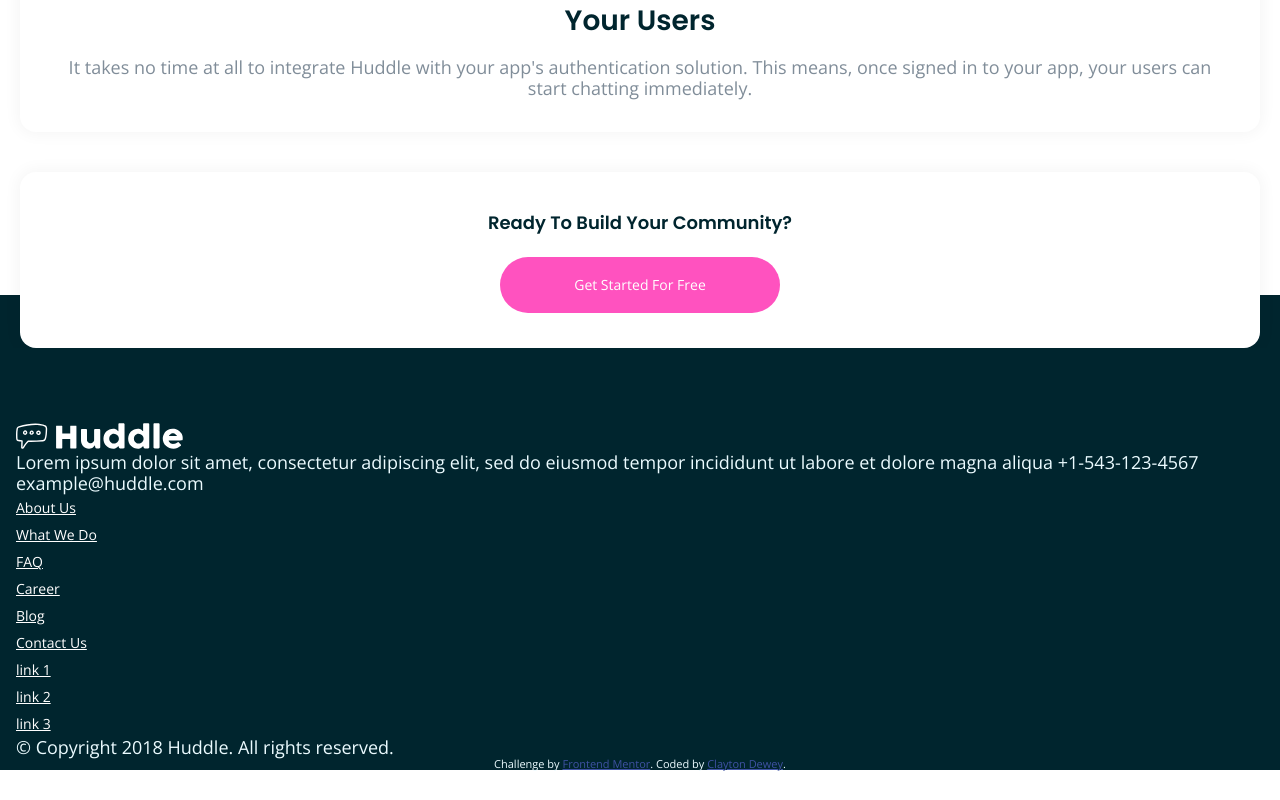
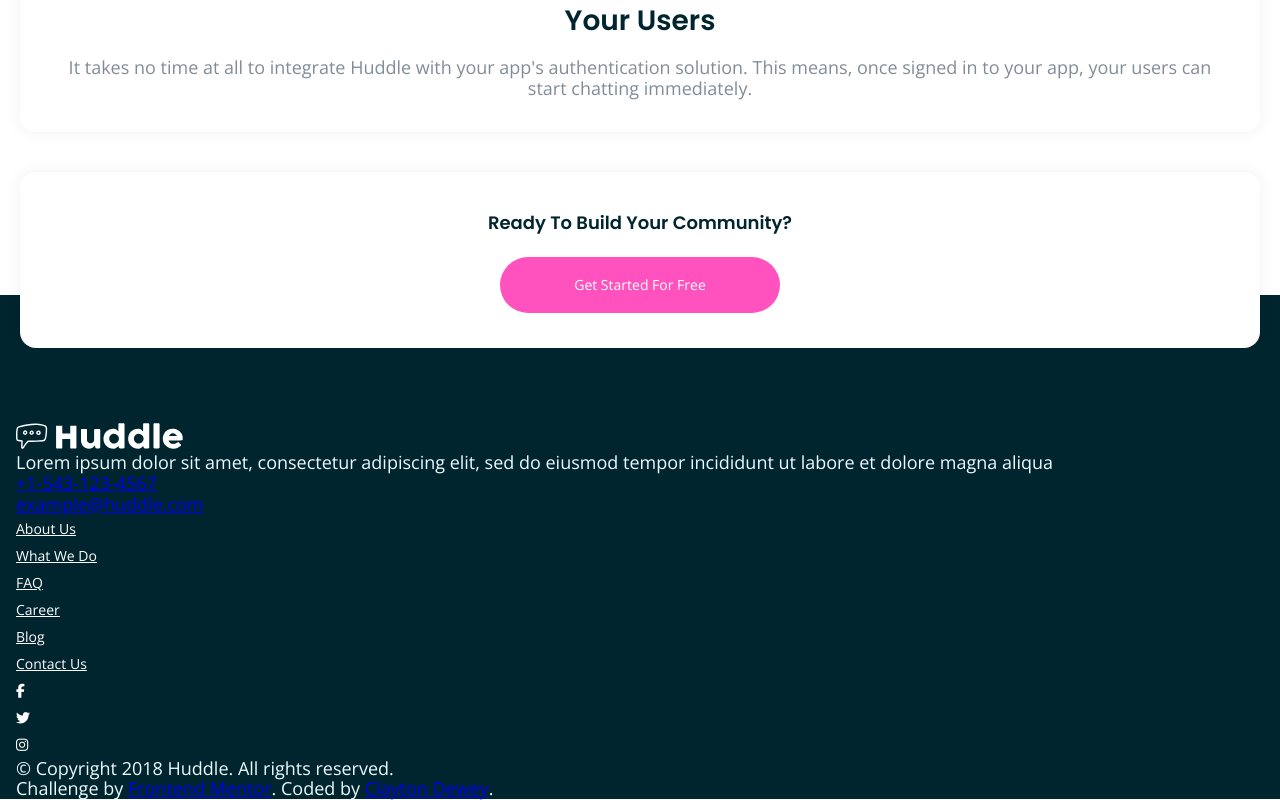
Before and after one commit to ClaytonDewey/fem-huddle-page, a website: page index.html in a window 1280 px wide. Shown: the part 1973-2773 px from the top of the page. Before the commit the page ends 2744 px from the top, so only its background shows below. Drawn offline with nearby package versions, Linux system fonts and the light colour scheme.

Commit message:
refactor: Add containers to separate footer pieces
Add Font Awesome script for social icons

```diff
--- a/index.html
+++ b/index.html
@@ -12,20 +12,9 @@
     rel="stylesheet">
   <link rel="stylesheet" href="dist/style.css">
   <link rel="icon" type="image/png" sizes="32x32" href="./images/favicon-32x32.png">
-
+  <script src="https://kit.fontawesome.com/02cc959292.js" crossorigin="anonymous"></script>
   <title>Frontend Mentor | Huddle landing page with alternating feature blocks</title>
 
-  <!-- Feel free to remove these styles or customise in your own stylesheet 👍 -->
-  <style>
-    .attribution {
-      font-size: 11px;
-      text-align: center;
-    }
-
-    .attribution a {
-      color: hsl(228, 45%, 44%);
-    }
-  </style>
 </head>
 
 <body>
@@ -112,20 +101,24 @@
     <img src="./images/logo-footer.svg" alt="" class="footer__logo">
 
     <div class="footer__body">
-      <div>
-        Lorem ipsum dolor sit amet, consectetur adipiscing elit, sed do eiusmod tempor
-        incididunt ut labore et dolore magna aliqua
-        +1-543-123-4567
-        example@huddle.com
+      <div class="footer__info">
+        <p class="footer__info-location">
+          Lorem ipsum dolor sit amet, consectetur adipiscing elit, sed do eiusmod tempor
+          incididunt ut labore et dolore magna aliqua
+        </p>
+
+        <p class="footer__info-phone"><a href="tel:+15431234567">+1-543-123-4567</a></p>
+
+        <p class="footer__info-email"><a href="mailto:example@huddle.com">example@huddle.com</a></p>
       </div>
 
-      <ul>
+      <ul class="footer__links">
         <li><a href="/">About Us</a></li>
         <li><a href="/">What We Do</a></li>
         <li><a href="/">FAQ</a></li>
       </ul>
 
-      <ul>
+      <ul class="footer__links">
         <li><a href="/">Career</a></li>
         <li><a href="/">Blog</a></li>
         <li><a href="/">Contact Us</a></li>
@@ -133,11 +126,29 @@
 
       <div>
         <ul class="footer__socials">
-          <li><a href="/" class="footer__socials-link">link 1</a></li>
-          <li><a href="/" class="footer__socials-link">link 2</a></li>
-          <li><a href="/" class="footer__socials-link">link 3</a></li>
+          <li>
+            <a href="/" class="footer__socials-link">
+              <i class="fa-brands fa-facebook-f"></i>
+              <div class="sr-only">Follow us on Facebook</div>
+            </a>
+          </li>
+
+          <li>
+            <a href="/" class="footer__socials-link">
+              <i class="fa-brands fa-twitter"></i>
+              <div class="sr-only">Follow us on Twitter</div>
+            </a>
+          </li>
+
+          <li>
+            <a href="/" class="footer__socials-link">
+              <i class="fa-brands fa-instagram"></i>
+              <div class="sr-only">Follow us on Instagram</div>
+            </a>
+          </li>
         </ul>
-        &copy; Copyright 2018 Huddle. All rights reserved.
+
+        <p class="copyright">&copy; Copyright 2018 Huddle. All rights reserved.</p>
       </div>
     </div>
 
```
